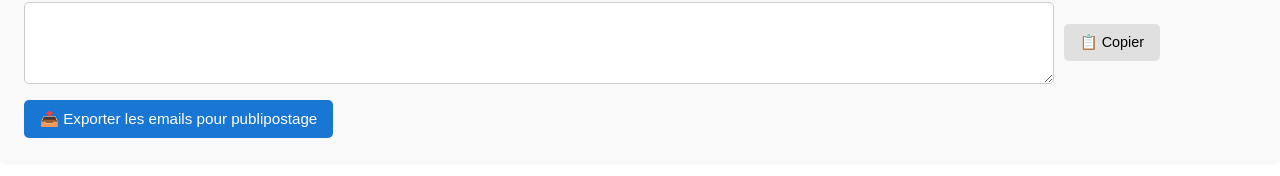
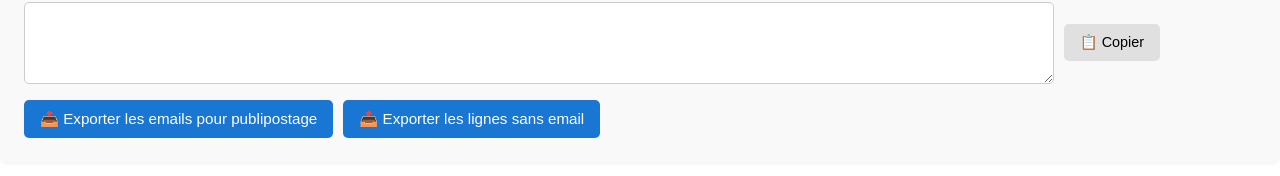
Before and after one commit to EliasGajo/pg-website, an Angular app in the folder enregistrement-audio/: page /exportProprietaire in a window 1280 px wide. Shown: the part 246-422 px from the top of the page. Built offline with nearby package versions, Linux system fonts and the light colour scheme; no server answers.

Commit message:
publipostage

```diff
--- a/enregistrement-audio/src/app/emails-publipostage/emails-publipostage.component.html
+++ b/enregistrement-audio/src/app/emails-publipostage/emails-publipostage.component.html
@@ -8,5 +8,8 @@
             ✅ Copié !
         </div>
     </div>
-    <button (click)="exporter_liste_email()" class="btn-secondary">📤 Exporter les emails pour publipostage</button>
+    <div class="button-container">
+        <button (click)="exporter_liste_email()" class="btn-secondary">📤 Exporter les emails pour publipostage</button>
+        <button (click)="exporter_liste_without_email()" class="btn-secondary">📤 Exporter les lignes sans email</button>
+    </div>
 </section>
--- a/enregistrement-audio/src/app/emails-publipostage/emails-publipostage.component.ts
+++ b/enregistrement-audio/src/app/emails-publipostage/emails-publipostage.component.ts
@@ -11,6 +11,7 @@ import { ExportExcelService } from '../services/export-excel.service';
 export class EmailsPublipostageComponent {
   @Input() email_column: string = "";
   @Input() data_to_load: any[] = [];
+  @Input() traductions: {[key:string]:string} = {};
   data_filtered: any[] = [];
   email_str: string = "";
   copied = false;
@@ -50,7 +51,12 @@ export class EmailsPublipostageComponent {
   }
 
   exporter_liste_email() {
-    this.exportExcelService.exporter_liste(this.data_filtered, 'Emails', 'Emails');
+    this.exportExcelService.exporter_table(this.data_filtered, 'Emails', this.traductions);
+  }
+
+  exporter_liste_without_email() {
+    const data_without_email = this.data_to_load.filter(item => !item[this.email_column]?.trim());
+    this.exportExcelService.exporter_table(data_without_email, 'Sans email', this.traductions);
   }
 
   copy_emails_to_clipboard() {
--- a/enregistrement-audio/src/app/export-proprietaire/export-proprietaire.component.html
+++ b/enregistrement-audio/src/app/export-proprietaire/export-proprietaire.component.html
@@ -8,5 +8,5 @@
     >
         <button extra-button (click)="proprio_sans_email()">📤 Propriétaires sans email</button>
     </app-dataframe>
-    <app-emails-publipostage [data_to_load]="data_filtered" [email_column]="email_column"></app-emails-publipostage>
+    <app-emails-publipostage [data_to_load]="data_filtered" [email_column]="email_column" [traductions]="traductions"></app-emails-publipostage>
 </div>
```
Also changed, not shown: 1 other file (tests, documents, lock files or other folders).
